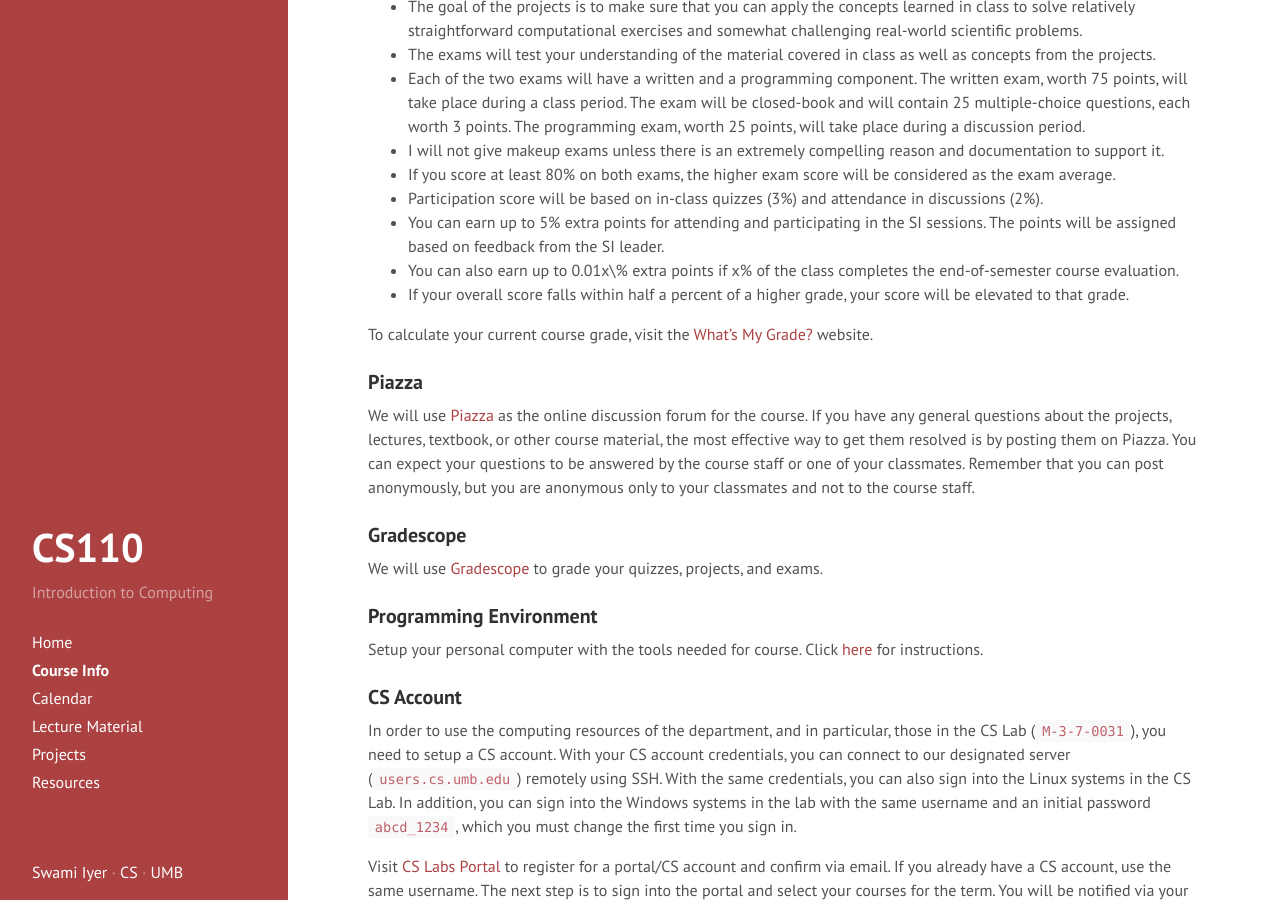
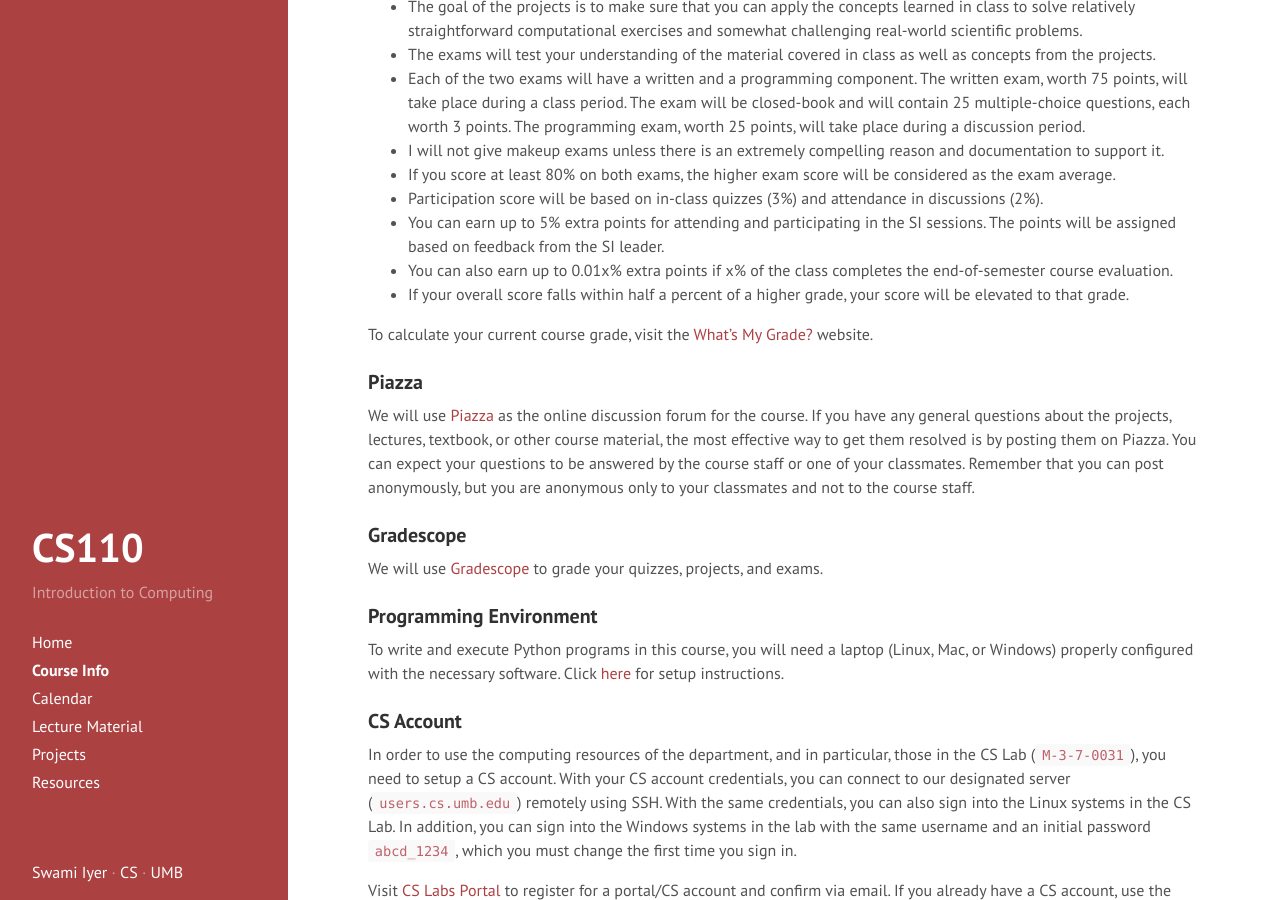
Before and after one commit to swamiiyer/swamiiyer.github.io, a Jekyll site: the page built from _pages/cs110/course_info.md, in a window 1280 px wide and 900 px high, scrolled down 3212 px. Built offline with Jekyll 4.4.1, drawn with Linux system fonts in a browser that asks for light colours.

Commit message:
minor update

```diff
--- a/_pages/cs110/course_info.md
+++ b/_pages/cs110/course_info.md
@@ -101,7 +101,7 @@ Note:
 - If you score at least 80% on both exams, the higher exam score will be considered as the exam average.
 - Participation score will be based on in-class quizzes (3%) and attendance in discussions (2%).
 - You can earn up to 5% extra points for attending and participating in the SI sessions. The points will be assigned based on feedback from the SI leader.
-- You can also earn up to 0.01x\% extra points if x% of the class completes the end-of-semester course evaluation.
+- You can also earn up to 0.01x% extra points if x% of the class completes the end-of-semester course evaluation.
 - If your overall score falls within half a percent of a higher grade, your score will be elevated to that grade.
 
 To calculate your current course grade, visit the [What's My Grade?](https://www.cs.umb.edu/~siyer/teaching/what_is_my_grade.html) website.
@@ -116,7 +116,7 @@ We will use [Gradescope](https://gradescope.com/) to grade your quizzes, project
 
 ### Programming Environment
 
-Setup your personal computer with the tools needed for course. Click [here](/public/cs110/ipp_programming_environment_setup.pdf) for instructions.
+To write and execute Python programs in this course, you will need a laptop (Linux, Mac, or Windows) properly configured with the necessary software. Click [here](/public/cs110/ipp_programming_environment_setup.pdf) for setup instructions.
 
 <a name="cs_account"></a>
 ### CS Account
```
